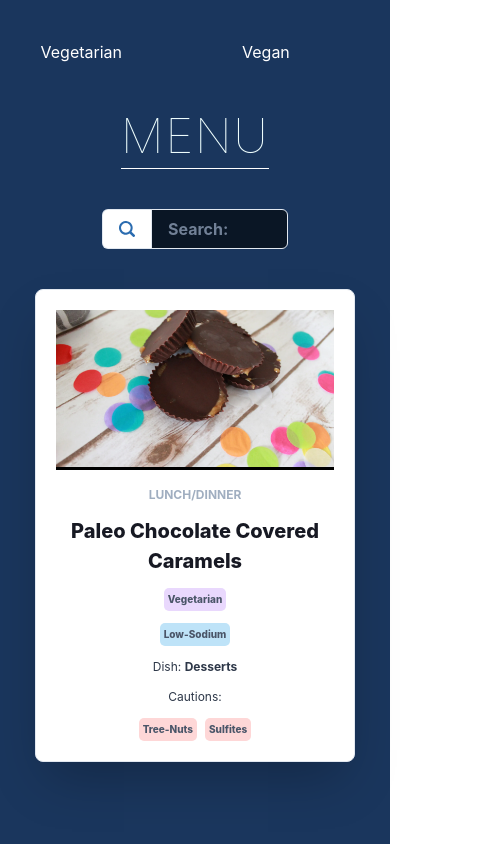
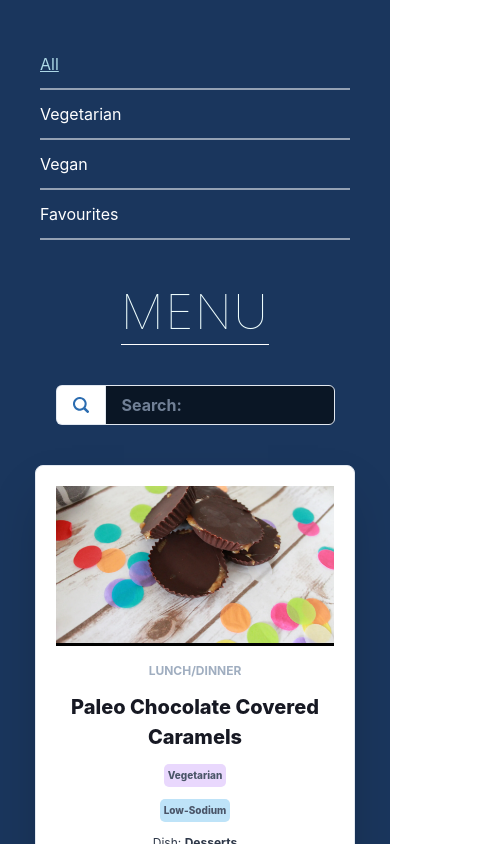
Before and after one commit to ElijahWilson-Kelly/react_basics_project, a React (Vite) app: page / in a window 390 px wide. Shown: the top 844 px of the page, 488 px wide, since content can reach past the window. Built offline with nearby package versions, Linux system fonts and the light colour scheme.

Commit message:
Responsive Styling for filter tabs

```diff
--- a/src/components/Header.jsx
+++ b/src/components/Header.jsx
@@ -1,38 +1,48 @@
 import { Flex, Text } from "@chakra-ui/react";
 
 export const Header = ({ filterTerm, useFilterTerm }) => {
-  const hoverStyles = { textDecor: "underline", cursor: "pointer" };
   const selectedTabStyles = {
     textDecoration: "underline",
     color: "lightblue",
   };
+  // Styling That applys to all Text Elements
+  const filterTabStyles = {
+    _hover: { textDecor: "underline", cursor: "pointer" },
+    borderBottom: ["2px solid #FFFFFF88", null, "none"],
+    py: 3,
+  };
 
   return (
-    <Flex color="white" gap={120}>
+    <Flex
+      color="white"
+      justify={"space-evenly"}
+      w={"100%"}
+      direction={["column", null, "row"]}
+    >
       <Text
         onClick={() => useFilterTerm("All")}
-        _hover={hoverStyles}
         style={filterTerm === "All" ? selectedTabStyles : {}}
+        {...filterTabStyles}
       >
         All
       </Text>
       <Text
         onClick={() => useFilterTerm("Vegetarian")}
-        _hover={hoverStyles}
+        {...filterTabStyles}
         style={filterTerm === "Vegetarian" ? selectedTabStyles : {}}
       >
         Vegetarian
       </Text>
       <Text
         onClick={() => useFilterTerm("Vegan")}
-        _hover={hoverStyles}
+        {...filterTabStyles}
         style={filterTerm === "Vegan" ? selectedTabStyles : {}}
       >
         Vegan
       </Text>
       <Text
         onClick={() => useFilterTerm("Favourites")}
-        _hover={hoverStyles}
+        {...filterTabStyles}
         style={filterTerm === "Favourites" ? selectedTabStyles : {}}
       >
         Favourites
--- a/src/pages/App.jsx
+++ b/src/pages/App.jsx
@@ -1,6 +1,6 @@
 import { useState } from "react";
+import { Flex, useToast } from "@chakra-ui/react";
 
-import { Flex, useToast } from "@chakra-ui/react";
 import { data } from "../utils/data";
 import { RecipesPage } from "./RecipesPage";
 import { RecipePage } from "./RecipePage";
@@ -8,15 +8,15 @@ import { RecipePage } from "./RecipePage";
 export const App = () => {
   const [recipe, useRecipe] = useState(null);
   const [favouriteRecipes, useFavouriteRecipes] = useState([]);
+  const [filterTerm, useFilterTerm] = useState("All");
   const toast = useToast();
 
   const toggleRecipeFavourite = (recipeToToggle) => {
     const index = favouriteRecipes.findIndex(
       (recipe) => recipe.recipe.label === recipeToToggle.label
     );
-
     if (index < 0) {
-      recipeToToggle.favorited = true;
+      recipeToToggle.favourited = true;
       toast({
         title: "Item added",
         description: `${recipeToToggle.label} added to favourites`,
@@ -28,8 +28,7 @@ export const App = () => {
         return [...prevRecipies, { recipe: recipeToToggle }];
       });
     } else {
-      recipeToToggle.favorited = false;
-      console.log(recipeToToggle);
+      recipeToToggle.favourited = false;
       toast({
         title: "Item removed",
         description: `${recipeToToggle.label} removed from favourites`,
@@ -59,6 +58,8 @@ export const App = () => {
           recipes={data.hits}
           useRecipe={useRecipe}
           favouriteRecipes={favouriteRecipes}
+          filterTerm={filterTerm}
+          useFilterTerm={useFilterTerm}
         />
       )}
     </Flex>
--- a/src/pages/RecipePage.jsx
+++ b/src/pages/RecipePage.jsx
@@ -16,7 +16,10 @@ export const RecipePage = ({ recipe, useRecipe, toggleRecipeFavourite }) => {
         />
         <IconButton
           icon={
-            <StarIcon fontSize={25} color={recipe.favorited ? "red" : "gray"} />
+            <StarIcon
+              fontSize={25}
+              color={recipe.favourited ? "red" : "gray"}
+            />
           }
           _hover={{ opacity: "0.7" }}
           aria-label="Search database"
--- a/src/pages/RecipesPage.jsx
+++ b/src/pages/RecipesPage.jsx
@@ -4,9 +4,14 @@ import { useState } from "react";
 import { RecipeCard } from "../components/RecipeCard";
 import { Header } from "../components/Header";
 
-export const RecipesPage = ({ recipes, useRecipe, favouriteRecipes }) => {
+export const RecipesPage = ({
+  recipes,
+  useRecipe,
+  favouriteRecipes,
+  filterTerm,
+  useFilterTerm,
+}) => {
   const [searchTerm, useSearchTerm] = useState("");
-  const [filterTerm, useFilterTerm] = useState("All");
 
   if (filterTerm === "Favourites") {
     recipes = favouriteRecipes;
@@ -36,7 +41,7 @@ export const RecipesPage = ({ recipes, useRecipe, favouriteRecipes }) => {
         searchTerm={searchTerm}
         useSearchTerm={useSearchTerm}
         mt={10}
-        w={"60%"}
+        w={["90%", "80%", "60%"]}
         fontWeight={"bold"}
         color={"gray.200"}
       />
```
